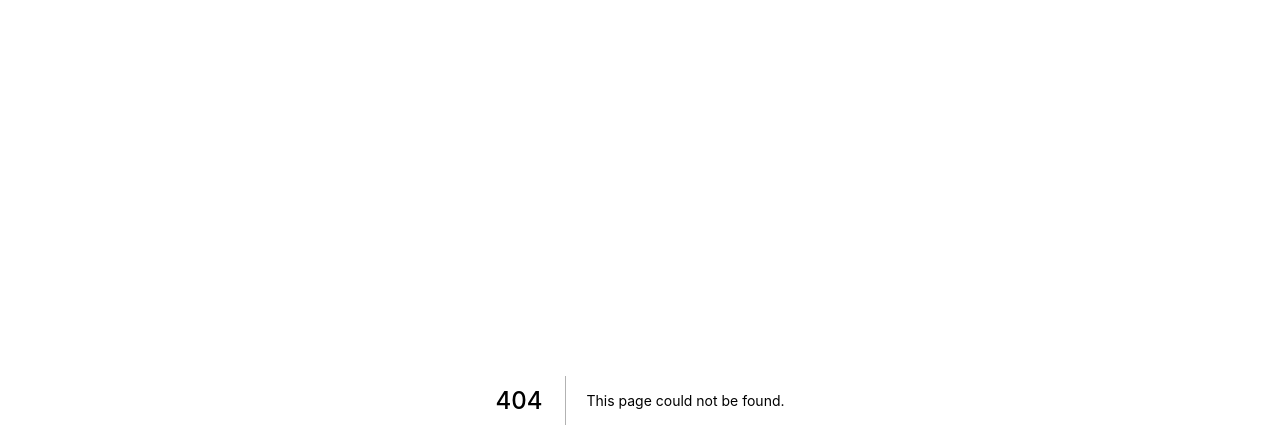
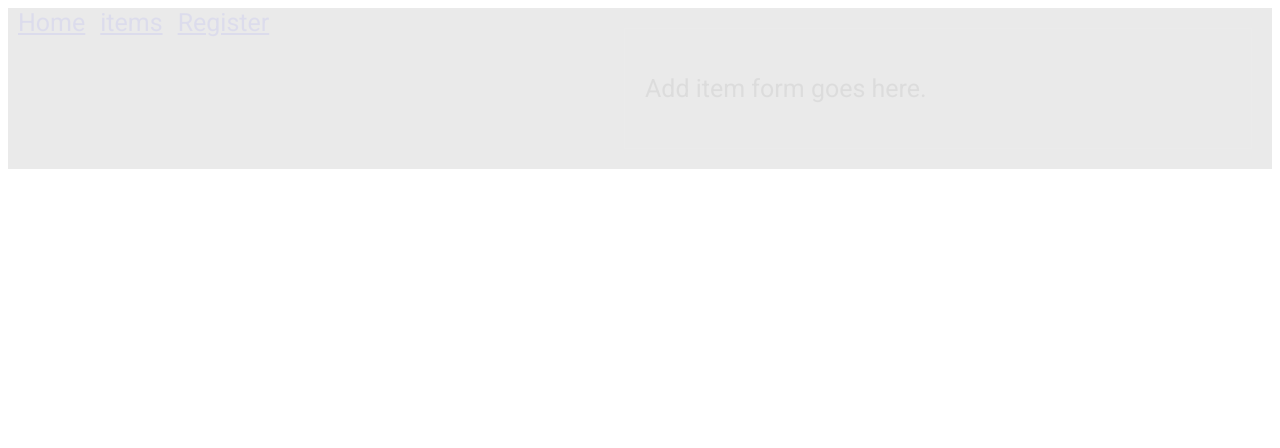
Before and after one commit to sjuntilla/consume-more-stuff, a Next.js app: page /itemForm in a window 1280 px wide. Before the commit this address had no page. Shown: the top 448 px of the page. Built offline with nearby package versions, Linux system fonts and the light colour scheme.

Commit message:
created register link and form

```diff
--- a/pages/components/header.js
+++ b/pages/components/header.js
@@ -11,6 +11,9 @@ const Header = () => (
         </Link>
         <Link href="/items">
             <a style={linkStyle}>items</a>
+        </Link>
+        <Link href="/register">
+            <a style={linkStyle}>Register</a>
         </Link>
 
 
--- a/pages/index.js
+++ b/pages/index.js
@@ -1,6 +1,6 @@
 import Layout from './components/layout';
 import Link from 'next/link';
-import '../index.css'
+
 
 const PostLink = props => (
   <li>
--- /dev/null
+++ b/pages/itemForm.js
@@ -0,0 +1,10 @@
+import Layout from './components/layout';
+
+//should only show when user is logged in
+export default function addItem() {
+    return (
+        <Layout>
+            <p>Add item form goes here.</p>
+        </Layout>
+    )
+}
--- a/pages/itemPosting.js
+++ b/pages/itemPosting.js
@@ -45,7 +45,7 @@ export default function Items() {
             <h1>My Items</h1>
             <ul>
                 <PostLink id="lady-tech-gear" title="Lady Tech Gear" />
-                <Post Link id="tech-bling" title="Tech Bling" />
+                <PostLink id="tech-bling" title="Tech Bling" />
                 <PostLink id="tech-accessories" title="Tech Accessories" />
             </ul>
         </Layout>
```
Also changed, not shown: pages/register.js (added, +26 -0 lines).
